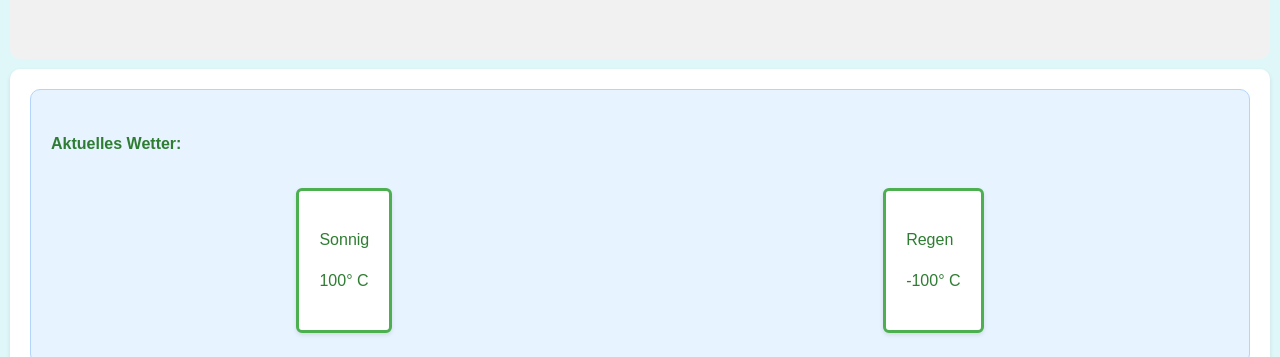
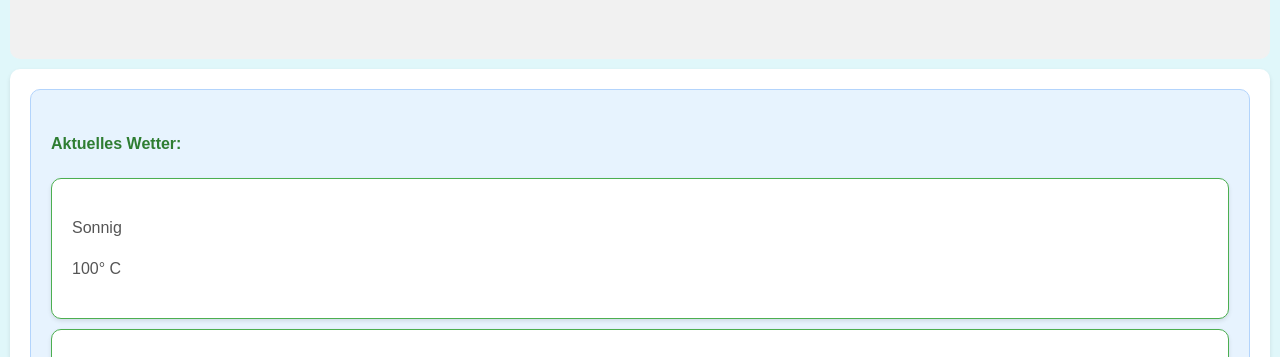
Before and after one commit to emilsan187/Umwelt, a website: page public/index.html in a window 1280 px wide. Shown: the part 443-800 px from the top of the page. Drawn offline with Linux system fonts and the light colour scheme.

Commit message:
changed weather design

```diff
--- a/public/index.html
+++ b/public/index.html
@@ -21,15 +21,13 @@
     <main>
         <section class="motivator-section">
             <h4>Aktuelles Wetter:</h4>
-            <div class="weather" id="weather">
-                <div class="weather-section" id="weatherSection">
-                    <p>Sonnig</p>
-                    <p>100° C</p>
-                </div>
-                <div class="weather-section" id="weatherSection">
-                    <p>Regen</p>
-                    <p>-100° C</p>
-                </div>
+            <div class="card" id="weatherSection">
+                <p>Sonnig</p>
+                <p>100° C</p>
+            </div>
+            <div class="card" id="weatherSection">
+                <p>Regen</p>
+                <p>-100° C</p>
             </div>
         </section>
         <section class="info-section">
--- a/public/styles/index.css
+++ b/public/styles/index.css
@@ -225,13 +225,3 @@ input[type="text"]:focus, input[type="email"]:focus, input[type="password"]:focu
     align-items: stretch;
     flex-direction: row;
 }
-
-.weather-section {
-    background-color: white;
-    border: 3px solid #4CAF50;
-    border-radius: 6px;
-    padding: 20px;
-    margin: 10px 0;
-    box-shadow: 0 2px 4px rgba(0, 0, 0, 0.1);
-    transition: box-shadow 0.3s, transform 0.3s;
-}
```
